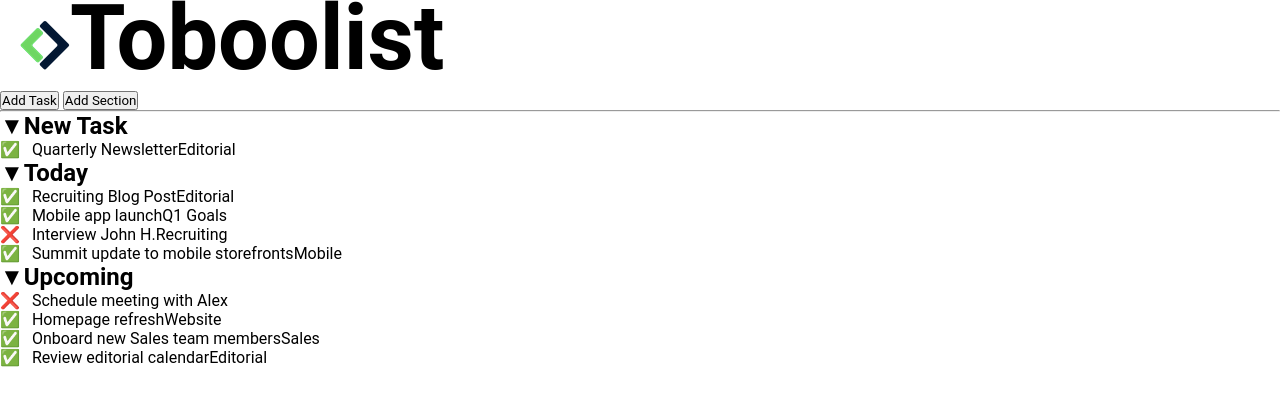
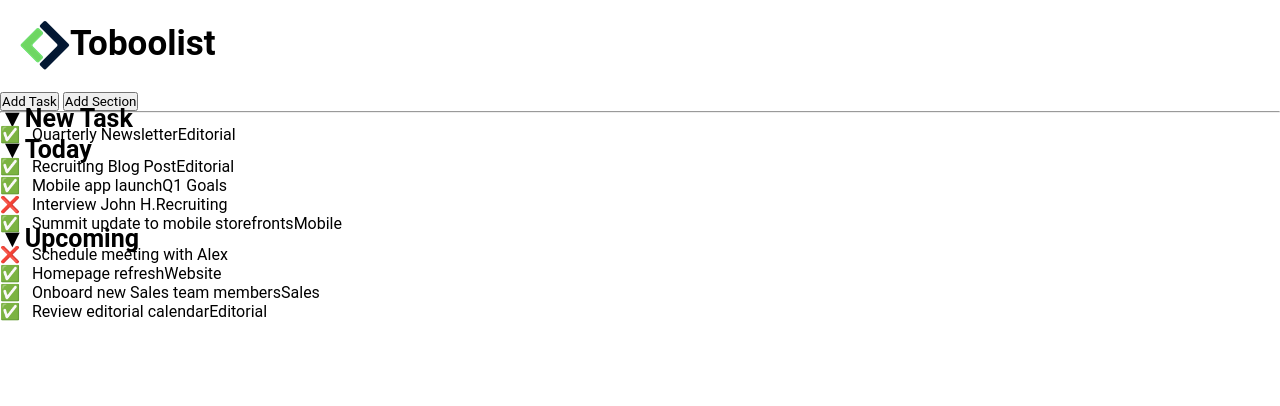
Before and after one commit to Jaskett/html-css-toboolist, a plain HTML site: page index.html in a window 1280 px wide. Drawn offline with Linux system fonts and the light colour scheme.

Commit message:
Modifica layout scritte

```diff
--- a/css/style.css
+++ b/css/style.css
@@ -16,3 +16,14 @@
 .logo {
     vertical-align: middle;
 }
+
+h1 {
+    font-size: 35px;
+    vertical-align: middle;
+}
+
+h2 {
+    font-size: 25px;
+    font-weight: 700;
+    line-height: 50%;
+}
```
